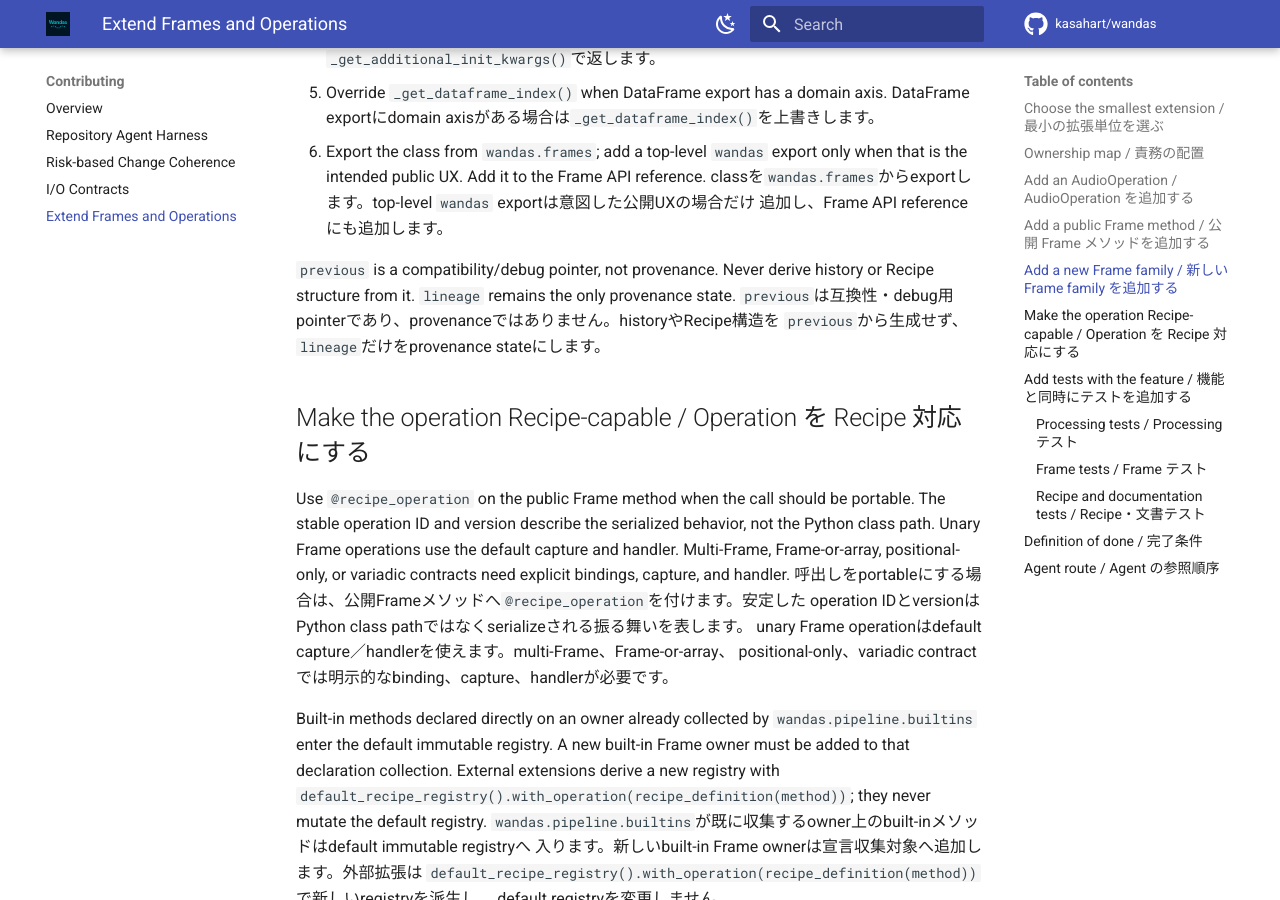
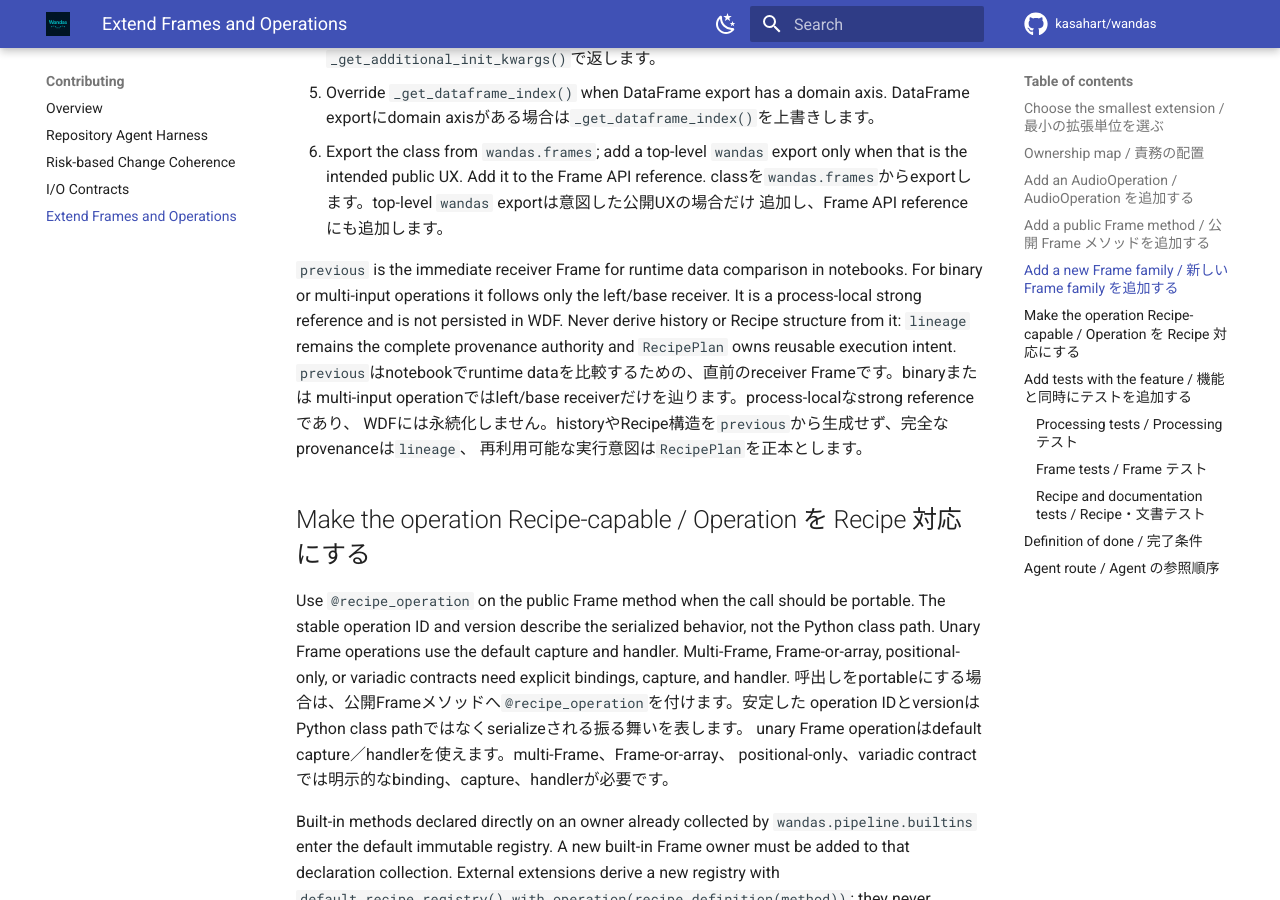
Before and after one commit to kasahart/wandas, an MkDocs documentation site: the page built from docs/src/contributing/frame-operation-extensions.md, in a window 1280 px wide and 900 px high, scrolled down 5968 px. Built offline with MkDocs 1.6.1 and Material for MkDocs 9.7.7, drawn with Linux system fonts in a browser that asks for light colours; comment, search, counter and statistics services are not loaded.

Commit message:
Formalize previous receiver contract

```diff
--- a/docs/src/contributing/frame-operation-extensions.md
+++ b/docs/src/contributing/frame-operation-extensions.md
@@ -231,10 +231,15 @@ Then implement the smallest `BaseFrame` subclass that satisfies them:
    classを`wandas.frames`からexportします。top-level `wandas` exportは意図した公開UXの場合だけ
    追加し、Frame API referenceにも追加します。
 
-`previous` is a compatibility/debug pointer, not provenance. Never derive history or
-Recipe structure from it. `lineage` remains the only provenance state.
-`previous`は互換性・debug用pointerであり、provenanceではありません。historyやRecipe構造を
-`previous`から生成せず、`lineage`だけをprovenance stateにします。
+`previous` is the immediate receiver Frame for runtime data comparison in notebooks.
+For binary or multi-input operations it follows only the left/base receiver. It is a
+process-local strong reference and is not persisted in WDF. Never derive history or
+Recipe structure from it: `lineage` remains the complete provenance authority and
+`RecipePlan` owns reusable execution intent.
+`previous`はnotebookでruntime dataを比較するための、直前のreceiver Frameです。binaryまたは
+multi-input operationではleft/base receiverだけを辿ります。process-localなstrong referenceであり、
+WDFには永続化しません。historyやRecipe構造を`previous`から生成せず、完全なprovenanceは`lineage`、
+再利用可能な実行意図は`RecipePlan`を正本とします。
 
 ## Make the operation Recipe-capable / Operation を Recipe 対応にする
 
```
Also changed, not shown: docs/src/explanation/pipeline-recipe-design.md (+8 -0 lines), docs/src/tutorial/index.md (+9 -0 lines), 5 other files.
